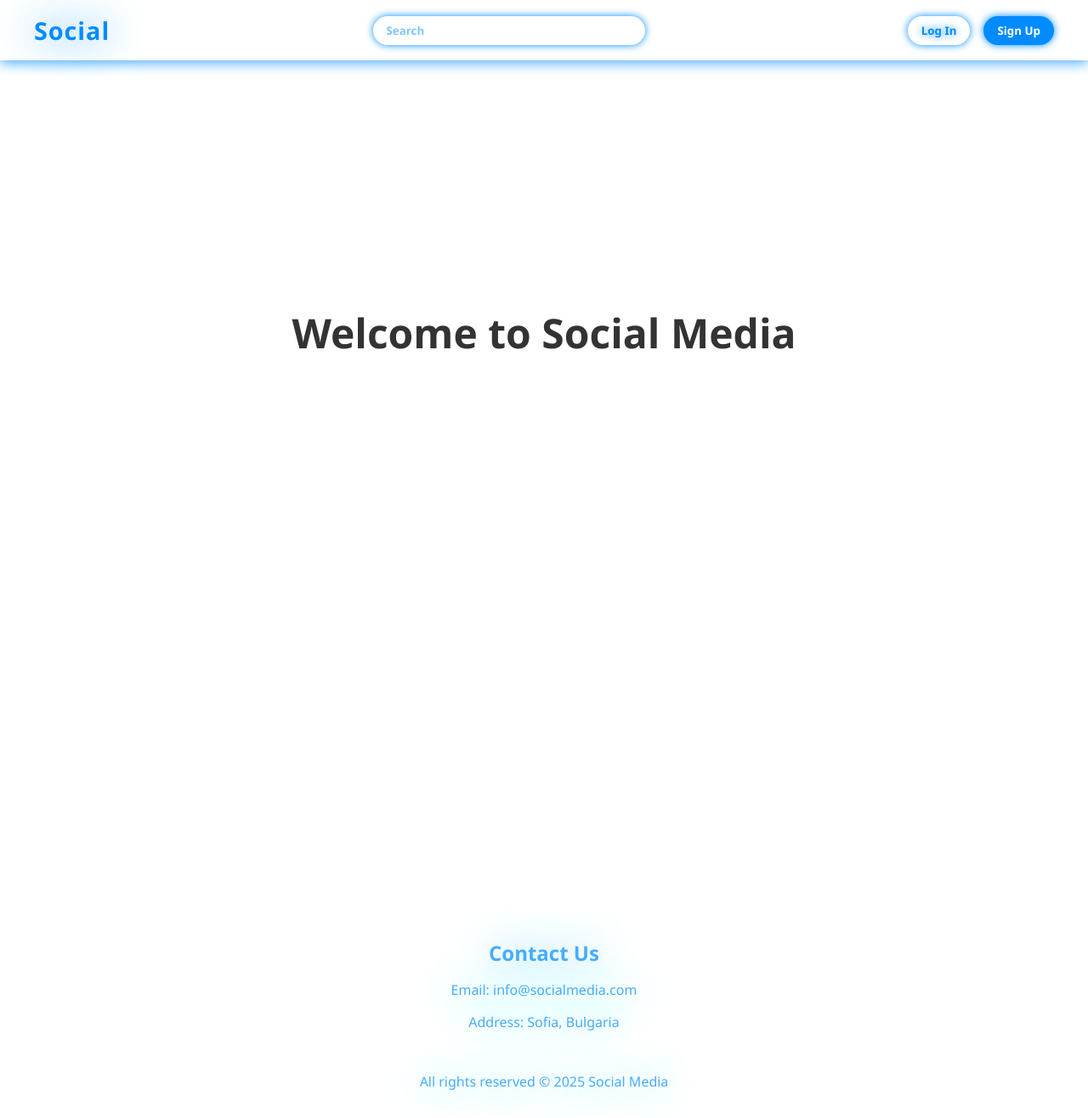
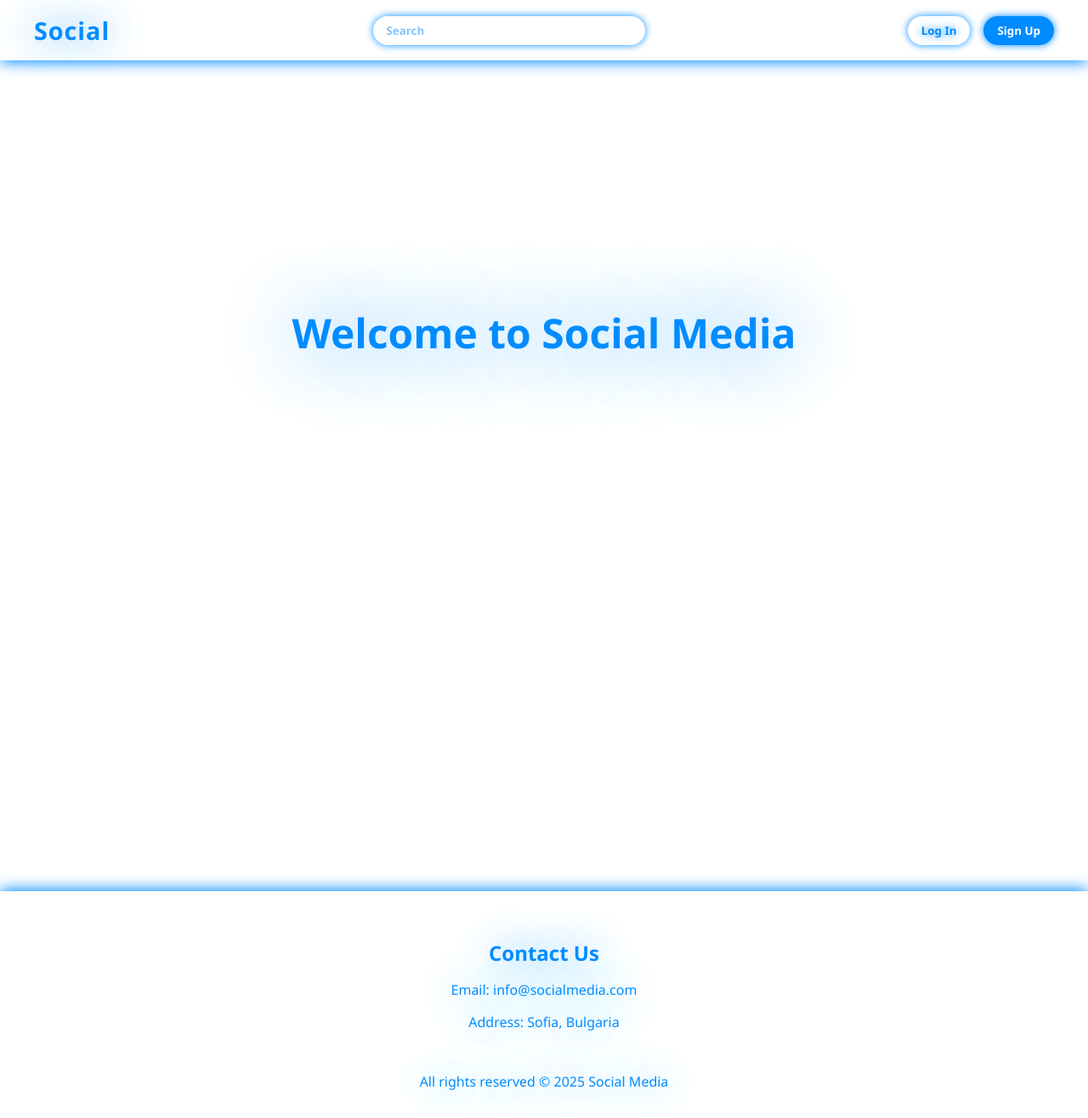
Before and after one commit to ELionEli/Social-media, a React (Vite) app: page / in a window 1280 px wide. Shown: the whole page at 85% size. Built offline with nearby package versions, Linux system fonts and the light colour scheme.

Commit message:
Small style changes

```diff
--- a/src/components/footer/Footer.css
+++ b/src/components/footer/Footer.css
@@ -4,6 +4,7 @@
     align-items: center;
     margin: 0 auto;
     padding: 2rem 0;
+    box-shadow: 0 -0.1rem 1rem var(--primary-blue);
 }
 .footer-section {
     flex: 1;
@@ -11,14 +12,14 @@
     text-align: center;
 }
 .footer-section h3 {
-    color: #47acfe;
+    color: var(--primary-blue);
     font-size: 1.5rem;
     margin-bottom: 1rem;
-    text-shadow: 0 0 3rem #47acfe;
+    text-shadow: 0 0 3rem var(--primary-blue);
 }
 .footer-section p {
-    color: #47acfe;
-    text-shadow: 0 0 3rem #47acfe;
+    color: var(--primary-blue);
+    text-shadow: 0 0 3rem var(--primary-blue);
 }
 .right-section {
     margin-top: 2rem;
@@ -26,7 +27,7 @@
     width: 100%;
 }
 .right-section p {
-    color: #47acfe;
-    text-shadow: 0 0 3rem #47acfe;
+    color: var(--primary-blue);
+    text-shadow: 0 0 3rem var(--primary-blue);
     margin: 0;
 }
--- a/src/components/navbar/navbar.css
+++ b/src/components/navbar/navbar.css
@@ -6,7 +6,7 @@ nav {
   top: 0;
   z-index: 100;
   backdrop-filter: blur(1rem);
-  box-shadow: 0 0.2rem 0.9rem #47acfe;
+  box-shadow: 0 0.1rem 1rem var(--primary-blue);
 }
 
 .nav-content {
--- a/src/pages/HomePage.tsx
+++ b/src/pages/HomePage.tsx
@@ -11,7 +11,8 @@ export const HomePage: FC<IHomePageProps> = () => {
         alignItems: "center",
         height: "80vh",
         fontSize: "24px",
-        color: "#333",
+        color: "var(--primary-blue)",
+        textShadow: "0 0 6rem var(--primary-blue)"
       }}
     >
       <h1>Welcome to Social Media</h1>
```
